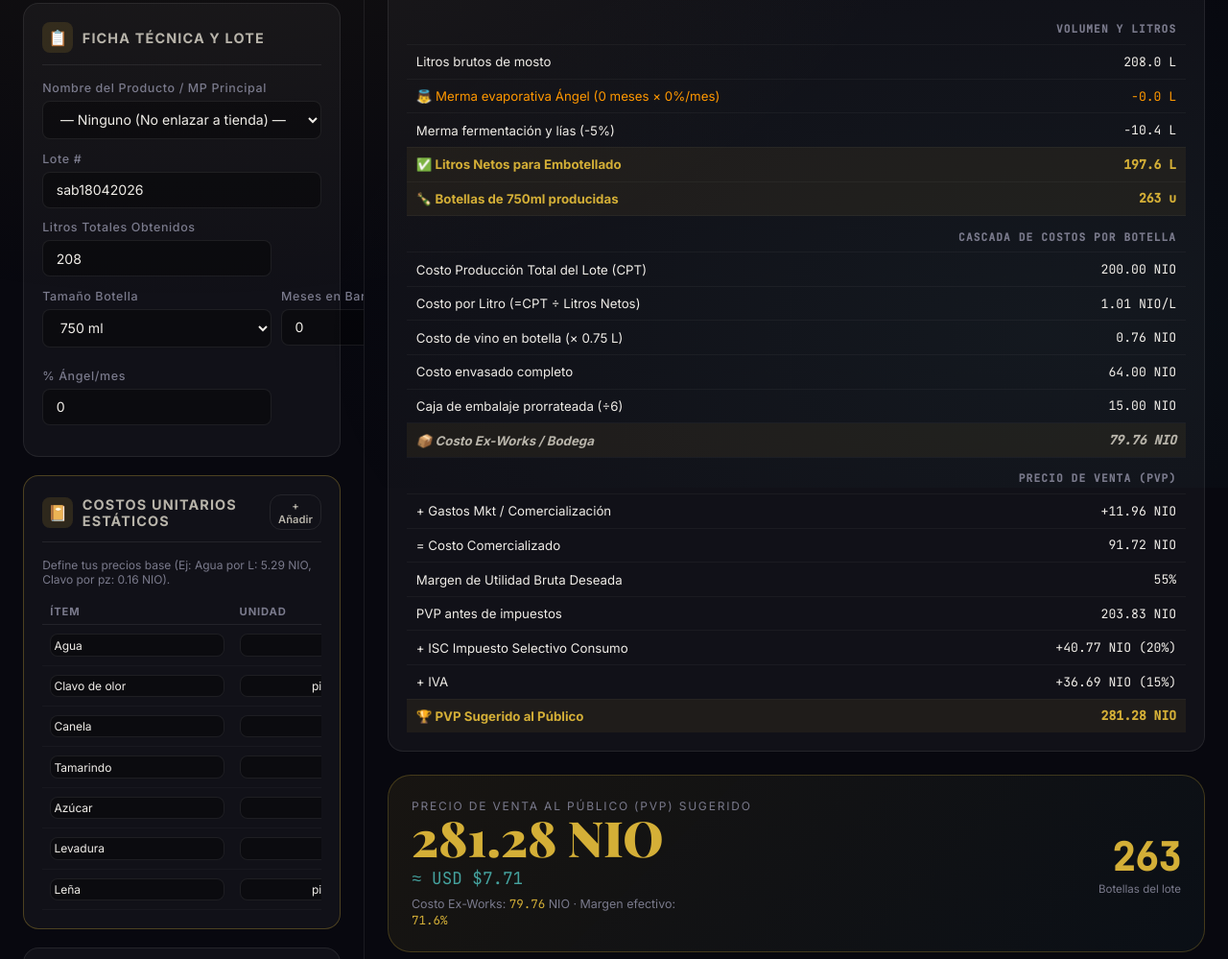
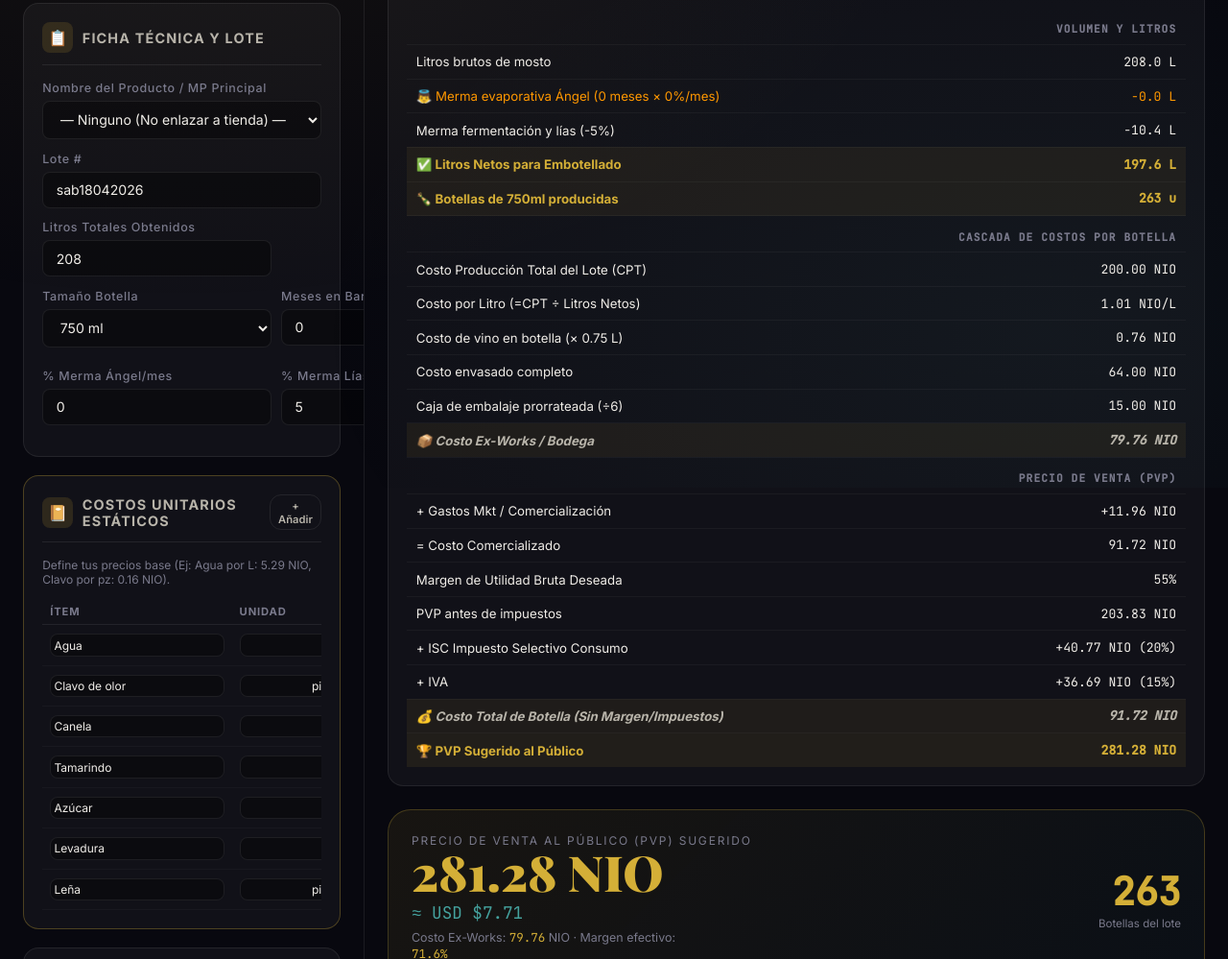
Before and after one commit to Crons0609/Bifrost-S.A, a website: page statics/costos.html in a window 1280 px wide. Shown: the part 292-1291 px from the top of the page at 96% size. Drawn offline with nearby package versions, Linux system fonts and the light colour scheme; a web font is replaced by a local one.

Commit message:
feat: editable fermentation merma + dynamic ml label + base cost row

```diff
--- a/statics/costos.html
+++ b/statics/costos.html
@@ -653,8 +653,12 @@
             <input type="number" class="form-input" id="meses-barrica" value="0" oninput="calcular()">
           </div>
           <div class="form-group">
-            <label class="form-label">% Ángel/mes</label>
+            <label class="form-label">% Merma Ángel/mes</label>
             <input type="number" class="form-input" id="angel-pct" value="0" step="0.1" oninput="calcular()">
+          </div>
+          <div class="form-group">
+            <label class="form-label">% Merma Lías</label>
+            <input type="number" class="form-input" id="merma-lias" value="5" step="0.1" oninput="calcular()">
           </div>
         </div>
       </div>
@@ -881,9 +885,9 @@
             <tr class="section-header"><td colspan="2">Volumen y Litros</td></tr>
             <tr><td>Litros brutos de mosto</td><td id="r-litros-brutos">0 L</td></tr>
             <tr class="angel-row"><td>👼 Merma evaporativa Ángel (<span id="r-angel-pct-display">0</span> meses × <span id="r-angel-mpct-display">0</span>%/mes)</td><td id="r-litros-angel">-0 L</td></tr>
-            <tr><td>Merma fermentación y lías (-5%)</td><td id="r-litros-lias">-0 L</td></tr>
+            <tr><td>Merma fermentación y lías (-<span id="merma-lias-display">5</span>%)</td><td id="r-litros-lias">-0 L</td></tr>
             <tr class="total-row"><td>✅ Litros Netos para Embotellado</td><td id="r-litros-netos">0 L</td></tr>
-            <tr class="total-row"><td>🍾 Botellas de 750ml producidas</td><td id="r-botellas">0 u</td></tr>
+            <tr class="total-row"><td>🍾 Botellas de <span id="botella-vol-display">750</span>ml producidas</td><td id="r-botellas">0 u</td></tr>
 
             <tr class="section-header"><td colspan="2">Cascada de Costos por Botella</td></tr>
             <tr><td>Costo Producción Total del Lote (CPT)</td><td id="r-cpt">0 NIO</td></tr>
@@ -900,7 +904,14 @@
             <tr><td>PVP antes de impuestos</td><td id="r-pvp-antes">0 NIO</td></tr>
             <tr><td>+ ISC Impuesto Selectivo Consumo</td><td id="r-isc">0 NIO</td></tr>
             <tr><td>+ IVA</td><td id="r-iva-item">0 NIO</td></tr>
-            <tr class="total-row"><td>🏆 PVP Sugerido al Público</td><td id="r-pvp-final">0 NIO</td></tr>
+            <tr class="total-row subtotal-row" style="color:var(--gold);">
+              <td>💰 Costo Total de Botella (Sin Margen/Impuestos)</td>
+              <td id="r-costo-total-sin-pvp">0 NIO</td>
+            </tr>
+            <tr class="total-row" style="background:rgba(212,175,55,0.08);">
+              <td>🏆 PVP Sugerido al Público</td>
+              <td id="r-pvp-final">0 NIO</td>
+            </tr>
           </tbody>
         </table>
         </div>
@@ -1207,7 +1218,8 @@ function calcular() {
   // ─ LITROS ─
   const litroBrutos = num('lote-kg'); // Ahora asumimos que Lote KG es directamente L obtenidos como pidió
   const rendimiento = 1; //num('rendimiento');
-  const litrosMermaLias = litroBrutos * 0.05;
+  const pctLias = num('merma-lias') / 100;
+  const litrosMermaLias = litroBrutos * pctLias;
   const litrosTrasLias = litroBrutos - litrosMermaLias;
 
   // Ángel de Evaporación
@@ -1216,7 +1228,7 @@ function calcular() {
   const litrosPostAngel = litrosTrasLias * Math.pow(1 - angelPctMensual, meses);
   const litrosPerdidosAngel = litrosTrasLias - litrosPostAngel;
   const litrosNetos = litrosPostAngel;
-  const botVol = num('botella-vol') || 0.75;
+  const botVol = parseFloat($('botella-vol')?.value || 0.75);
   const totalBotellas = Math.floor((litrosNetos / botVol) * 10) / 10;
 
   // ─ COSTOS POR BOTELLA ─
@@ -1263,6 +1275,9 @@ function calcular() {
   if($('r-litros-brutos')) $('r-litros-brutos').textContent = fmt(litroBrutos, 1) + ' L';
   if($('r-angel-pct-display')) $('r-angel-pct-display').textContent = meses;
   if($('r-angel-mpct-display')) $('r-angel-mpct-display').textContent = num('angel-pct');
+  if($('merma-lias-display')) $('merma-lias-display').textContent = num('merma-lias');
+  if($('botella-vol-display')) $('botella-vol-display').textContent = (botVol * 1000);
+
   if($('r-litros-angel')) $('r-litros-angel').textContent = '-' + fmt(litrosPerdidosAngel, 1) + ' L';
   if($('r-litros-lias')) $('r-litros-lias').textContent = '-' + fmt(litrosMermaLias, 1) + ' L';
   if($('r-litros-netos')) $('r-litros-netos').textContent = fmt(litrosNetos, 1) + ' L';
@@ -1279,6 +1294,8 @@ function calcular() {
   if($('r-pvp-antes')) $('r-pvp-antes').textContent = fmt(pvpAntesImp) + ' NIO';
   if($('r-isc')) $('r-isc').textContent = '+' + fmt(iscVal) + ' NIO (' + num('pct-isc') + '%)';
   if($('r-iva-item')) $('r-iva-item').textContent = '+' + fmt(ivaVal) + ' NIO (' + num('pct-iva') + '%)';
+
+  if($('r-costo-total-sin-pvp')) $('r-costo-total-sin-pvp').textContent = fmt(costoCom) + ' NIO';
   if($('r-pvp-final')) $('r-pvp-final').textContent = fmt(pvpFinal) + ' NIO';
 
   if($('hero-pvp-nio')) $('hero-pvp-nio').textContent = fmt(pvpFinal) + ' NIO';
```
